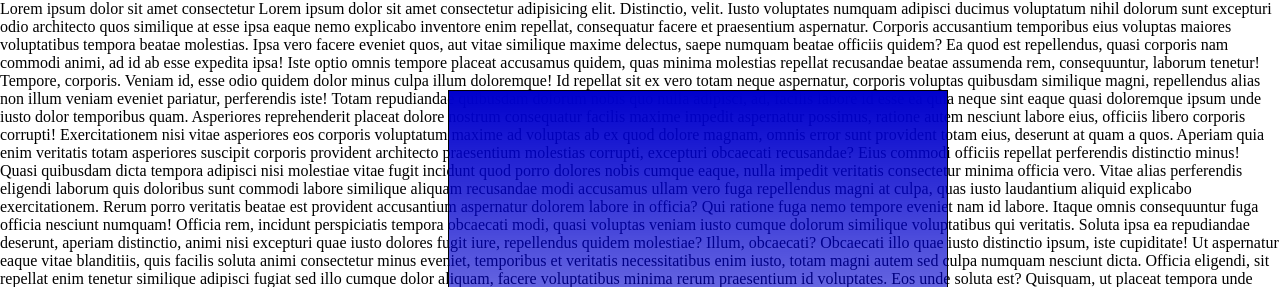
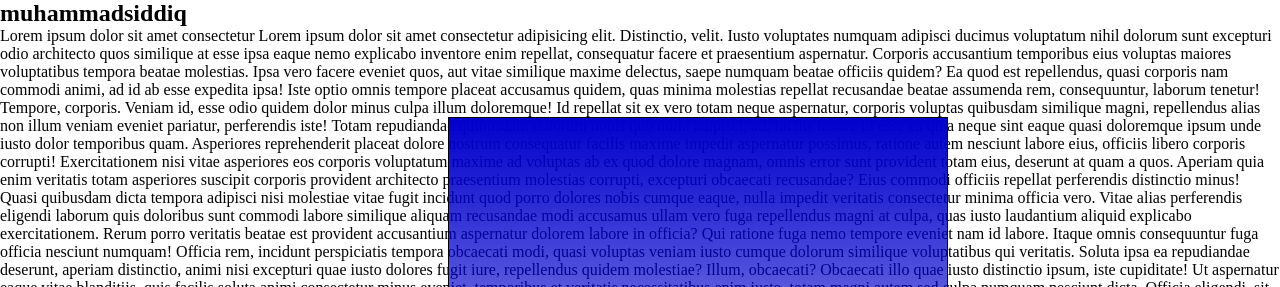
Before and after one commit to 28muhammadsiddiq007/2-dars, a plain HTML site: page index.html in a window 1280 px wide. Shown: the top 287 px of the page. Drawn offline with Linux system fonts and the light colour scheme.

Commit message:
new massage

```diff
--- a/index.html
+++ b/index.html
@@ -9,6 +9,7 @@
 </head>
 
 <body>
+    <h2>muhammadsiddiq</h2>
     <div class="cointainer">
         <div class="box">
             <h1>hello</h1>
```
